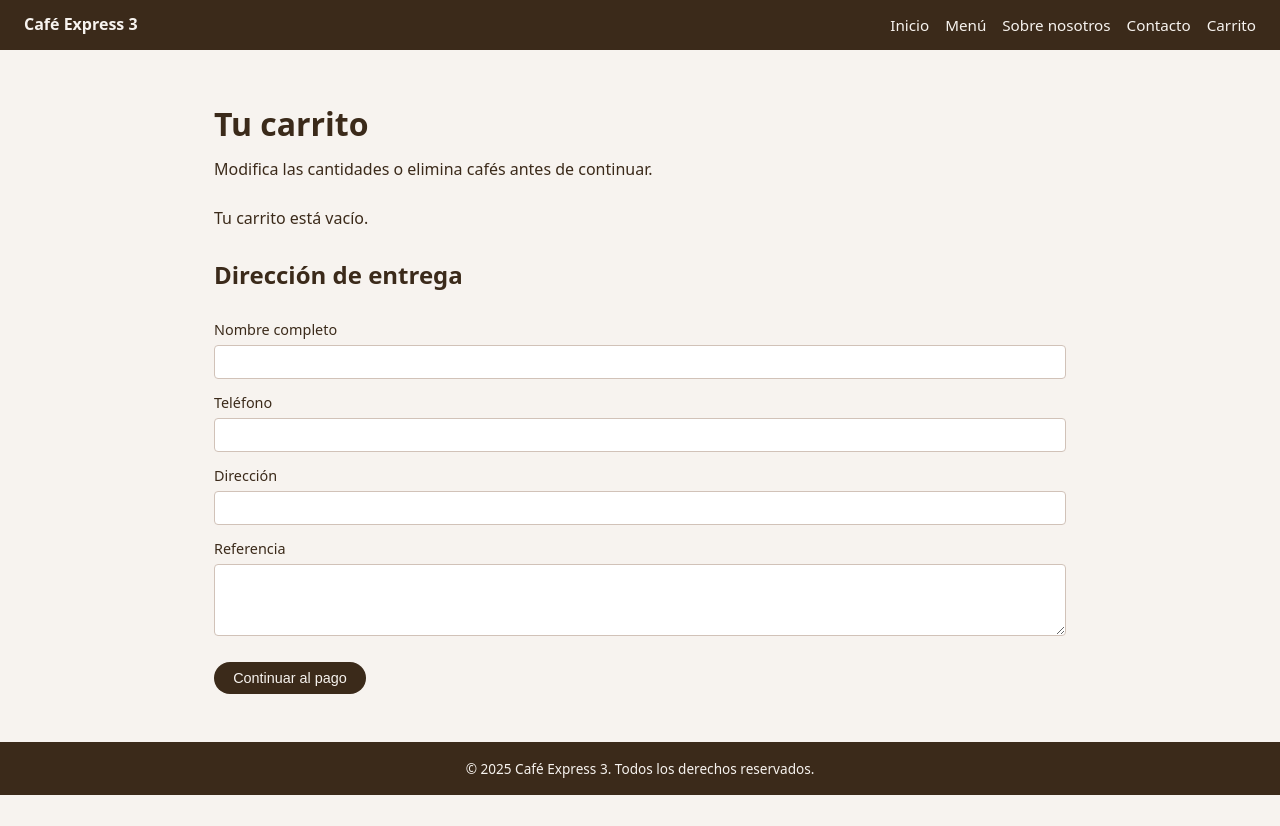
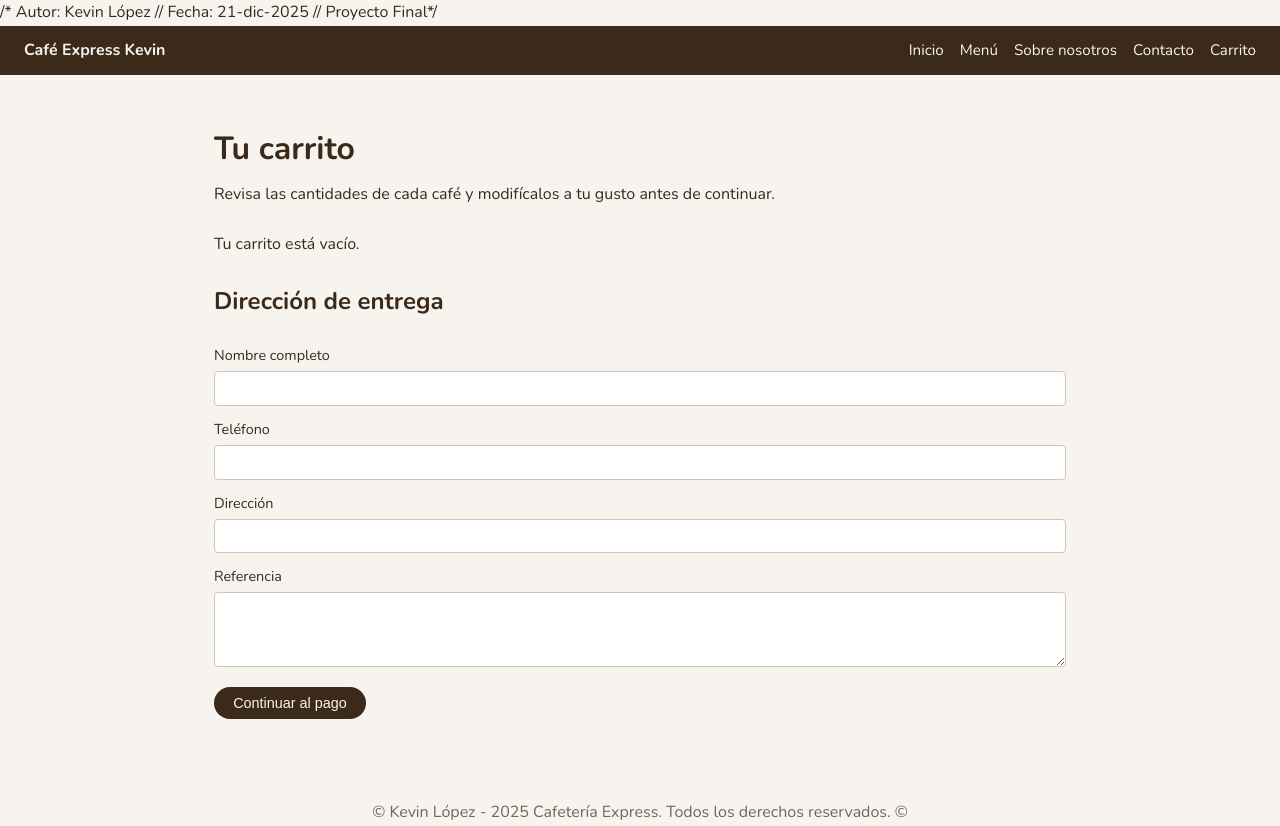
Before and after one commit to klopez16/HTML-laboratory, a plain HTML site: page Design_2/carrito.html in a window 1280 px wide. Before the commit the page ends 800 px from the top, so only its background shows below. Drawn offline with nearby package versions, Linux system fonts and the light colour scheme.

Commit message:
Actualización Final

```diff
--- a/Design_2/carrito.html
+++ b/Design_2/carrito.html
@@ -1,14 +1,27 @@
+/* Autor: Kevin López // Fecha: 21-dic-2025 // Proyecto Final*/
+
 <!DOCTYPE html>
 <html lang="es">
   <head>
     <meta charset="UTF-8" />
     <meta name="viewport" content="width=device-width, initial-scale=1.0" />
-    <title>Carrito - Café Express 3</title>
+    <title>Café Express Kevin - Carrito</title>
     <link rel="stylesheet" href="css/carrito.css" />
+    <!--Conexión con Google Fonts para el uso de fuentes de textos externas-->
+    <link rel="preconnect" href="https://fonts.googleapis.com" />
+    <link rel="preconnect" href="https://fonts.gstatic.com" crossorigin />
+    <link
+      href="https://fonts.googleapis.com/css2?family=Nunito:ital,wght@0,200..1000;1,200..1000&display=swap"
+      rel="stylesheet"
+    />
+    <link
+      href="https://fonts.googleapis.com/css2?family=Nunito:ital,wght@0,200..1000;1,200..1000&family=Roboto:ital,wght@0,100..900;1,100..900&family=Titillium+Web:ital,wght@0,200;0,300;0,400;0,600;0,700;0,900;1,200;1,300;1,400;1,600;1,700&display=swap"
+      rel="stylesheet"
+    />
   </head>
   <body>
     <header class="header">
-      <div class="logo">Café Express 3</div>
+      <div class="logo">Café Express Kevin</div>
       <nav class="nav" id="nav-menu">
         <a href="index.html#inicio">Inicio</a>
         <a href="index.html#menu">Menú</a>
@@ -23,7 +36,10 @@
 
     <main class="section">
       <h1>Tu carrito</h1>
-      <p>Modifica las cantidades o elimina cafés antes de continuar.</p>
+      <p>
+        Revisa las cantidades de cada café y modifícalos a tu gusto antes de
+        continuar.
+      </p>
 
       <div id="cart-container"></div>
 
@@ -49,9 +65,12 @@
       </form>
     </main>
 
-    <footer class="footer">
-      © 2025 Café Express 3. Todos los derechos reservados.
-    </footer>
+    <div class="footer">
+      <p>
+        &copy; Kevin López - 2025 Cafetería Express. Todos los derechos
+        reservados. &copy;
+      </p>
+    </div>
 
     <script src="js/common.js"></script>
     <script src="js/carrito.js"></script>
--- a/Design_2/css/carrito.css
+++ b/Design_2/css/carrito.css
@@ -1,3 +1,5 @@
+/* Autor: Kevin López // Fecha: 21-dic-2025 // Proyecto Final*/
+
 * {
   box-sizing: border-box;
   margin: 0;
@@ -5,7 +7,7 @@
 }
 
 body {
-  font-family: system-ui, -apple-system, "Segoe UI", sans-serif;
+  font-family: "Nunito", sans-serif;
   background-color: #f7f3ef;
   color: #3b2a1a;
   line-height: 1.6;
@@ -157,15 +159,14 @@ body {
   font-size: 0.9rem;
 }
 
+/* Footer */
 .footer {
   text-align: center;
-  padding: 1rem;
-  background-color: #3b2a1a;
-  color: #f7f3ef;
-  font-size: 0.85rem;
+  padding-top: 2rem;
+  border-top: 1px solid rgba(255, 255, 255, 0.1);
+  opacity: 0.7;
 }
 
-/* Responsive */
 @media (max-width: 768px) {
   .nav {
     position: absolute;
--- a/Design_2/css/index.css
+++ b/Design_2/css/index.css
@@ -1,3 +1,5 @@
+/* Autor: Kevin López // Fecha: 21-dic-2025 // Proyecto Final*/
+
 * {
   box-sizing: border-box;
   margin: 0;
@@ -5,7 +7,7 @@
 }
 
 body {
-  font-family: system-ui, -apple-system, "Segoe UI", sans-serif;
+  font-family: "Nunito", sans-serif;
   background-color: #f7f3ef;
   color: #3b2a1a;
   line-height: 1.6;
@@ -47,7 +49,7 @@ body {
   font-weight: 600;
 }
 
-/* Hamburguesa */
+/* Burguer */
 .nav-toggle {
   display: none;
   background: none;
@@ -79,7 +81,7 @@ body {
   transform: translateY(0);
 }
 
-/* Secciones */
+/* Sección */
 .section {
   padding: 3rem 1.5rem;
   max-width: 1000px;
@@ -180,15 +182,16 @@ body {
   font-size: 0.9rem;
 }
 
+/* Footer */
 .footer {
   text-align: center;
-  padding: 1rem;
-  background-color: #3b2a1a;
-  color: #f7f3ef;
-  font-size: 0.85rem;
+  padding-top: 2rem;
+  border-top: 1px solid rgba(255, 255, 255, 0.1);
+  opacity: 0.7;
 }
 
-/* Responsive */
+/* Media */
+
 @media (max-width: 768px) {
   .nav {
     position: absolute;
@@ -215,22 +218,38 @@ body {
   .contact-grid {
     grid-template-columns: 1fr;
   }
+}
 
+/* Media Images */
 .media_coffee {
-    max-width: 500px;
-    margin: auto;
-    padding: 2.5rem;
+  max-width: 600px;
+  margin: 0 auto;
+  padding: 2rem;
   display: flex;
   justify-content: center;
   align-items: center;
   gap: 2rem;
 }
-
 .media_coffee img {
   display: block;
   margin: 0 auto;
   width: 100%;
-    height: fit-content;
-    border-radius: 75px;
+  height: auto;
+  border-radius: 15px;
 }
+
+.media_drinks {
+  max-width: 500px;
+  margin: 0 auto;
+  padding: 1rem;
+  justify-content: center;
+  align-items: center;
+  gap: 2rem;
 }
+.media_drinks img {
+  display: block;
+  margin: 0 auto;
+  width: 100%;
+  height: auto;
+  border-radius: 15px;
+}
--- a/Design_2/css/pago.css
+++ b/Design_2/css/pago.css
@@ -1,3 +1,5 @@
+/* Autor: Kevin López // Fecha: 21-dic-2025 // Proyecto Final*/
+
 * {
   box-sizing: border-box;
   margin: 0;
@@ -5,7 +7,7 @@
 }
 
 body {
-  font-family: system-ui, -apple-system, "Segoe UI", sans-serif;
+  font-family: "Nunito", sans-serif;
   background-color: #f7f3ef;
   color: #3b2a1a;
   line-height: 1.6;
@@ -138,12 +140,12 @@ body {
   font-size: 0.9rem;
 }
 
+/* Footer */
 .footer {
   text-align: center;
-  padding: 1rem;
-  background-color: #3b2a1a;
-  color: #f7f3ef;
-  font-size: 0.85rem;
+  padding-top: 2rem;
+  border-top: 1px solid rgba(255, 255, 255, 0.1);
+  opacity: 0.7;
 }
 
 @media (max-width: 768px) {
--- a/Design_2/js/index.js
+++ b/Design_2/js/index.js
@@ -1,6 +1,10 @@
+/* Autor: Kevin López // Fecha: 21-dic-2025 // Proyecto Final*/
+
+/* Función para cargar al inicio  */
 document.addEventListener("DOMContentLoaded", () => {
   const addButtons = document.querySelectorAll(".btn-add");
 
+  /* Función para añadir productos al carrito */
   addButtons.forEach((btn) => {
     btn.addEventListener("click", () => {
       const id = btn.dataset.id;
--- a/Design_2/js/pago.js
+++ b/Design_2/js/pago.js
@@ -1,8 +1,12 @@
+/* Autor: Kevin López // Fecha: 21-dic-2025 // Proyecto Final*/
+
+/* Función para cargar al inicio  */
 document.addEventListener("DOMContentLoaded", () => {
   const resumenDiv = document.getElementById("resumen");
   const formPago = document.getElementById("form-pago");
   const mensajeExito = document.getElementById("mensaje-exito");
 
+  /*Función para renderizar el resumen del pedido*/
   function renderResumen() {
     const cart = getCart();
     const envio = getShipping();
@@ -43,6 +47,7 @@ document.addEventListener("DOMContentLoaded", () => {
 
   renderResumen();
 
+  /* Función para mostrar la notificación flotante en los casos requeridos  */
   formPago.addEventListener("submit", (e) => {
     e.preventDefault();
 
```
Also changed, not shown: Design_2/index.html (+36 -9 lines), Design_2/js/carrito.js (+9 -2 lines), Design_2/js/common.js (+11 -9 lines), Design_2/pago.html (+28 -12 lines). Lines whose indentation alone changed are shown as unchanged.
